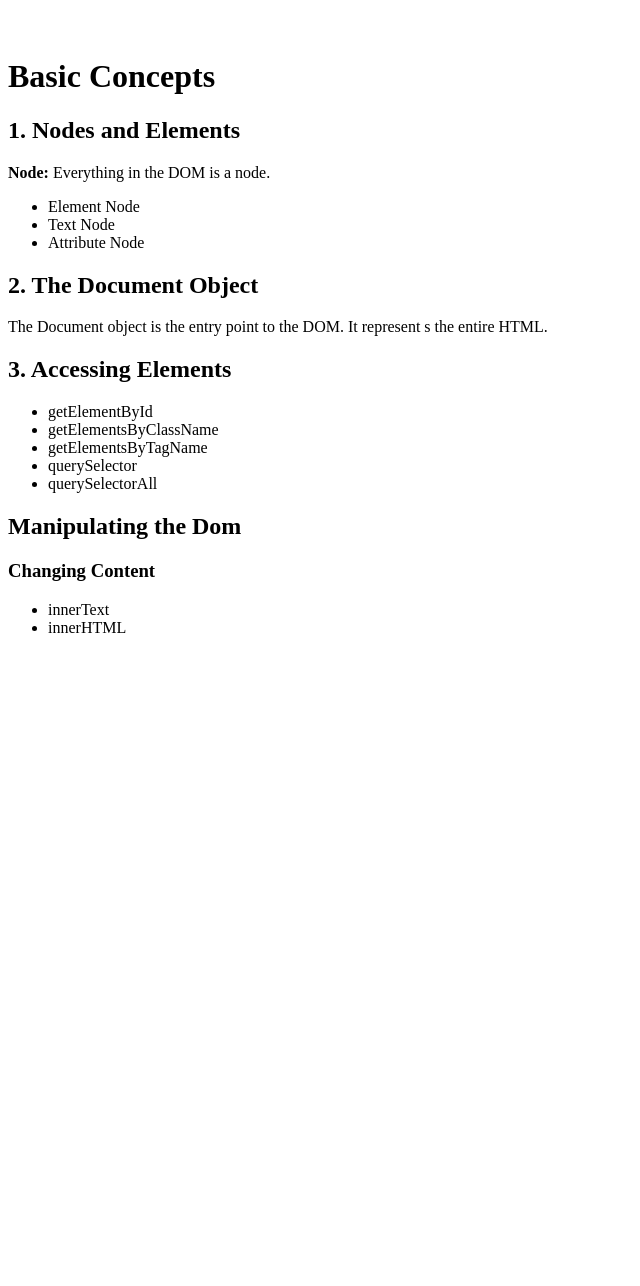
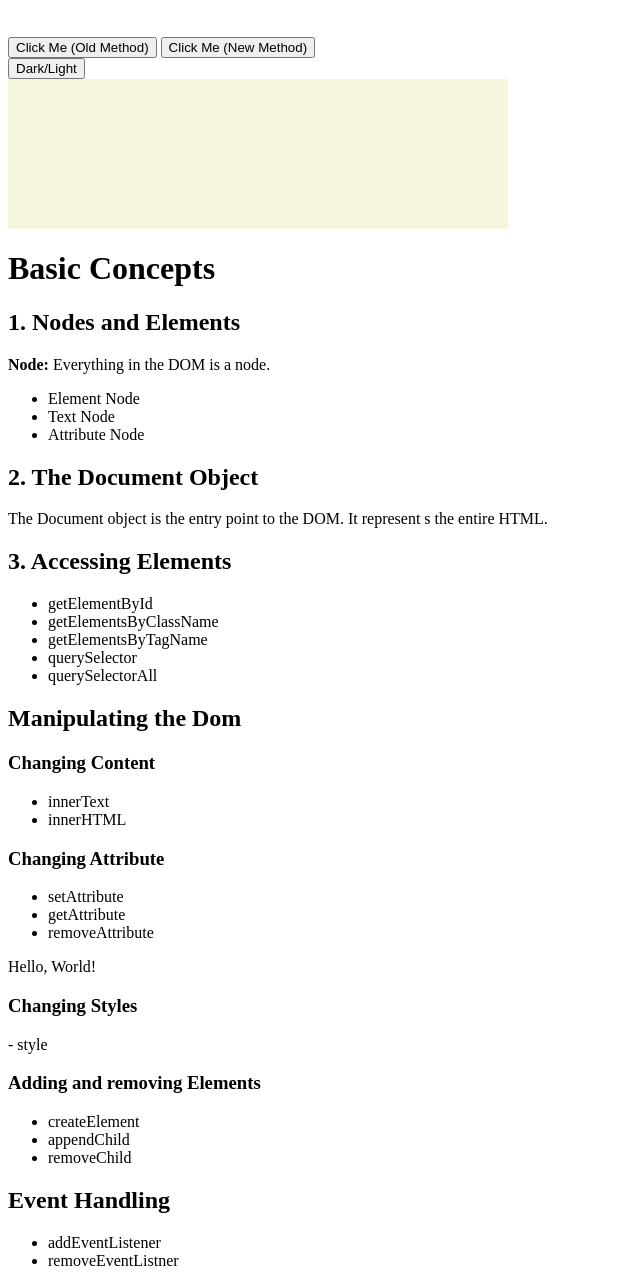
Before and after one commit to itwaysindia/javascript, a plain HTML site: page index.html in a window 1280 px wide. Shown: the part 61-1347 px from the top of the page, without its empty margins (0-640 px from the left). Before the commit the page ends 800 px from the top, so only its background shows below. Drawn offline with Linux system fonts and the light colour scheme; files that its build step writes are made by us from their sources; files whose address does not match are found by name.

Commit message:
Add files via upload

```diff
--- a/dom.js
+++ b/dom.js
@@ -21,11 +21,55 @@
 // li[2].innerHTML = "<b>This is New Text</b>";
 // console.log(li[2].innerHTML);
 
-var p = document.getElementById("para");
-console.log(p);
-p.setAttribute("class", "dark");
+// var p = document.getElementById("para");
+// console.log(p);
+// p.setAttribute("class", "dark");
 
-console.log(p.getAttribute("class"));
+// console.log(p.getAttribute("class"));
 
-p.removeAttribute("id");
-console.log(p);
+// p.removeAttribute("id");
+// console.log(p);
+
+
+// var p = document.getElementById("para");
+// //console.log(p);
+// p.style.color = "Blue";
+// p.style.fontSize = "24px";
+
+
+// Creating Element - createElement
+
+// let newEle = document.createElement("p");
+// newEle.innerText = "New Paragraph";
+// document.body.appendChild(newEle);
+
+// //removeing Element - removeChild
+
+// let p = document.getElementById("para");
+// document.body.removeChild(p);
+
+
+function clicked(){
+console.log("You Clicked Me! this is old method!");
+}
+
+
+
+var button = document.getElementById("btn");
+// console.log(button);
+button.addEventListener("dblclick", function(){
+    console.log("You clicked on new method");
+    alert("you clicked on new method");
+});
+
+
+
+var div = document.getElementById("hoverDiv");
+div.addEventListener("mouseover", function(){
+    div.style.backgroundColor = "blue";
+    console.log("BG Changed to Blue");
+});
+div.addEventListener("mouseout", function(){
+    div.style.backgroundColor = "red";
+    console.log("BG Changed to red");
+});
--- a/index.html
+++ b/index.html
@@ -5,11 +5,22 @@
     <meta http-equiv="X-UA-Compatible" content="IE=edge">
     <meta name="viewport" content="width=device-width, initial-scale=1.0">
     <title>JavaScript</title>
+    <link rel="stylesheet" href="css/style.css">
   </head>
   <body>
     <h1>Welcome to JavaScript</h1>
 
     <br />
+    <!-- old method -->
+    <button onclick="clicked()">Click Me (Old Method)</button>
+
+    <!-- New Method -->
+    <button id="btn">Click Me (New Method)</button>
+    <br />
+    <button id="stl">Dark/Light</button>
+
+    <div id="hoverDiv" style="width:500px; height: 150px; background-color: beige;">
+      </div>
     <h1 id="title">Basic Concepts</h1>
 <h2>1. Nodes and Elements</h2>
 <b>Node: </b>Everything in the DOM is a node.
@@ -41,6 +52,33 @@
 </ul>
 
 
+<h3>Changing Attribute</h3>
+  <ul>
+    <li>setAttribute</li>
+    <li>getAttribute</li>
+    <li>removeAttribute</li>
+    </ul>
+
+    <p id="para">Hello, World!</p>
+
+
+    <h3>Changing Styles</h3>
+    <p>- style</p>
+
+    <h3>Adding and removing Elements</h3>
+    <ul>
+      <li>createElement</li>
+      <li>appendChild</li>
+      <li>removeChild</li>
+    </ul>
+
+
+    <h2>Event Handling</h2>
+    <ul>
+      <li>addEventListener</li>
+      <li>removeEventListner</li>
+    </ul>
+
     <script src="js/dom.js"></script>
 </body>
 </html>
```
